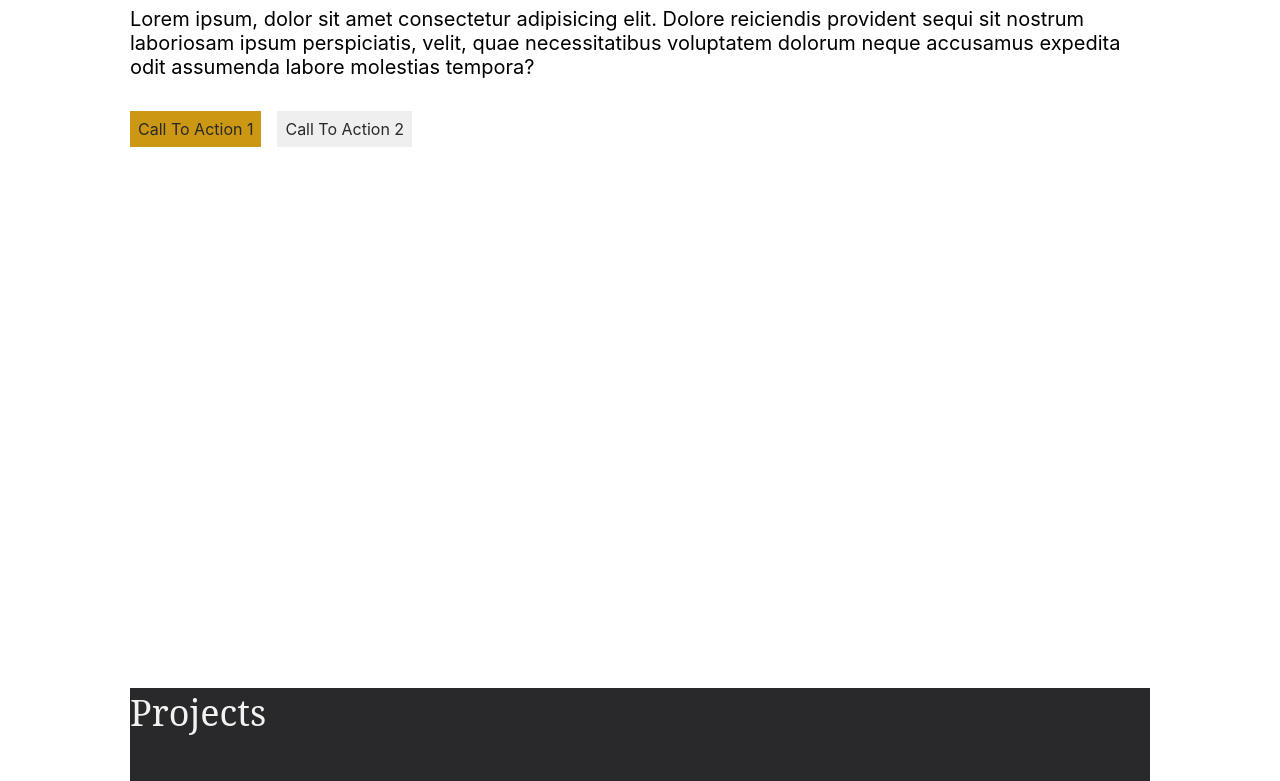
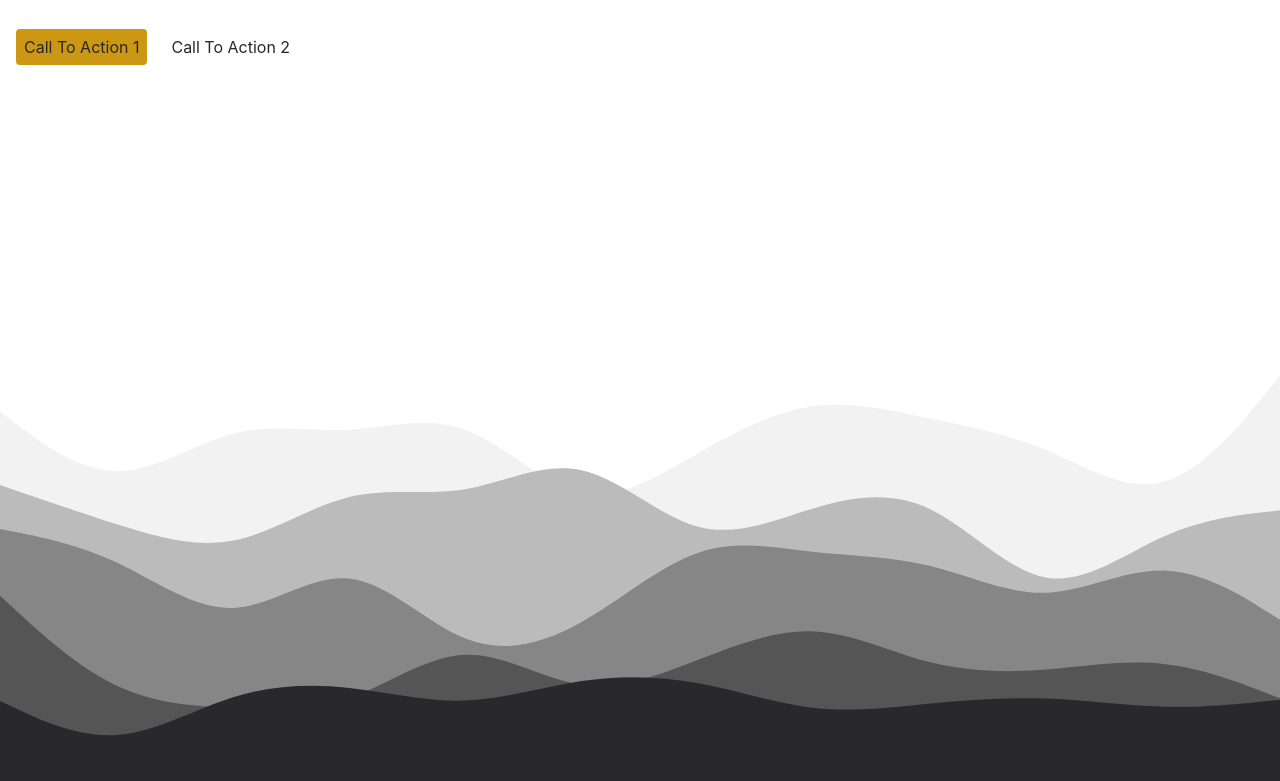
Before and after one commit to carlosaqf/portfolio, a Gatsby site: page / in a window 1280 px wide. Shown: the part 269-1050 px from the top of the page. Built offline with nearby package versions, Linux system fonts and the light colour scheme; Gatsby itself is replaced by a stand-in of ours.

Commit message:
Batch Updates. Updated Hero section. Button styling.

```diff
--- a/src/components/About/about.styles.ts
+++ b/src/components/About/about.styles.ts
@@ -4,4 +4,7 @@ import { colors } from '../../styles/colors'
 export const AboutWrapper = styled.div`
 	background-color: ${colors.dark};
 	height: 50rem;
+
+	width: 100%;
+	grid-column: 1 / 4;
 `
--- a/src/components/Blog/blog.styles.ts
+++ b/src/components/Blog/blog.styles.ts
@@ -7,4 +7,6 @@ export const BlogWrapper = styled.div`
 	h3{
 		color: ${colors.dark};
 	}
+
+	grid-column: 2;
 `
--- a/src/components/Button/button.styles.ts
+++ b/src/components/Button/button.styles.ts
@@ -0,0 +1,22 @@
+import styled from 'styled-components'
+import { colors } from '../../styles/colors'
+
+export const StyledLink = styled.a`
+	margin-right: 1rem;
+	padding: 0.5rem;
+	border: none;
+	color: ${colors.dark};
+	border-radius: 0.25rem;
+
+	text-decoration: none;
+`
+
+export const StyledButton = styled.button`
+	margin-right: 1rem;
+	padding: 0.5rem;
+	border: none;
+	color: ${colors.dark};
+	border-radius: 0.25rem;
+
+	background-color: ${colors.primary};
+`
--- a/src/components/Button/button.tsx
+++ b/src/components/Button/button.tsx
@@ -1,11 +1,24 @@
 import React from 'react'
+import { StyledLink, StyledButton } from './button.styles'
 
-const Button:React.FC = () => {
+interface ButtonProps{
+	link?: string;
+	text?: string;
+}
+
+const Button:React.FC <ButtonProps> = ({ link, text }) => {
+
 	return(
 		<>
-			<div>
-				Button
-			</div>
+			{ link ?
+				<StyledLink href={link}>
+					{text}
+				</StyledLink>
+			:
+				<StyledButton>
+					{text}
+				</StyledButton>
+			}
 		</>
 	)
 }
--- a/src/components/Contact/contact.styles.ts
+++ b/src/components/Contact/contact.styles.ts
@@ -7,4 +7,6 @@ export const ContactWrapper = styled.div`
 	h3{
 		color: ${colors.dark};
 	}
+
+	grid-column: 2;
 `
--- a/src/components/Hero/hero.styles.ts
+++ b/src/components/Hero/hero.styles.ts
@@ -2,15 +2,17 @@ import styled from 'styled-components'
 import { colors } from '../../styles/colors'
 
 export const HeroWrapper = styled.div`
-	height: 50rem;
+	width: 100%;
+	grid-column: 1 / 4;
+	padding: 1rem;
 
 	#colored{
 		color: ${colors.primary};
-		font-size: 72px;
+		font-size: 4rem;
 	}
 
 	h1{
-		font-size: 72px;
+		font-size: 4rem;
 		margin-bottom: 2rem;
 	}
 
@@ -18,15 +20,14 @@ export const HeroWrapper = styled.div`
 		font-size: 20px;
 		margin-bottom: 2rem;
 	}
+`
 
-	div > button{
-		margin-right: 1rem;
-		padding: 0.5rem;
-		border: none;
-		color: ${colors.dark};
-	}
+export const LayersContainer = styled.div`
+	width: 100%;
+	grid-column: 1 / 4;
 
-	div > #primary{
-		background-color: ${colors.primary};
+	#visual{
+		width: 100%;
+		display: block;
 	}
 `
--- a/src/components/Hero/hero.tsx
+++ b/src/components/Hero/hero.tsx
@@ -1,5 +1,7 @@
 import React from 'react'
-import { HeroWrapper } from './hero.styles'
+import { HeroWrapper, LayersContainer } from './hero.styles'
+import Layers from '../../images/layers.svg';
+import { Button } from '../index'
 
 const Hero:React.FC = () => {
 	return(
@@ -8,10 +10,14 @@ const Hero:React.FC = () => {
 				<h1>From Concept to <span id='colored'>Code</span>.</h1>
 				<p>Lorem ipsum, dolor sit amet consectetur adipisicing elit. Dolore reiciendis provident sequi sit nostrum laboriosam ipsum perspiciatis, velit, quae necessitatibus voluptatem dolorum neque accusamus expedita odit assumenda labore molestias tempora?</p>
 				<div>
-					<button id='primary'>Call To Action 1</button>
-					<button>Call To Action 2</button>
+					<Button text='Call To Action 1'/>
+					<Button link='www.google.com' text='Call To Action 2'/>
 				</div>
 			</HeroWrapper>
+
+			<LayersContainer>
+				<Layers />
+			</LayersContainer>
 		</>
 	)
 }
--- a/src/components/Navbar/navbar.styles.ts
+++ b/src/components/Navbar/navbar.styles.ts
@@ -10,7 +10,7 @@ import { colors } from '../../styles/colors'
 export const Wrapper = styled.nav`
 	display: flex;
 	align-items: center;
-	margin-bottom: 5rem;
+	margin-bottom: 1rem;
 	background-color: ${colors.dark};
 	padding: 1rem 3.125rem 1rem 3.125rem;
 	box-shadow: ${colors.boxShadow};
--- a/src/components/Projects/projects.styles.ts
+++ b/src/components/Projects/projects.styles.ts
@@ -4,4 +4,7 @@ import { colors } from '../../styles/colors'
 export const ProjectWrapper = styled.div`
 	background-color: ${colors.dark};
 	height: 50rem;
+
+	width: 100%;
+	grid-column: 1 / 4;
 `
--- a/src/pages/index.tsx
+++ b/src/pages/index.tsx
@@ -6,13 +6,11 @@ const IndexPage = () => {
   return (
     <>
       <Layout>
-        <main>
-          <Hero />
-          <Projects />
-          <Blog />
-          <About />
-          <Contact />
-        </main>
+        <Hero />
+        <Projects />
+        <Blog />
+        <About />
+        <Contact />
       </Layout>
     </>
   )
--- a/src/styles/global.ts
+++ b/src/styles/global.ts
@@ -31,18 +31,15 @@ export default GlobalStyle
 
 export const Container = styled.div`
 	margin: 0 auto;
-	padding: 0 3.125rem;
-	max-width: 70rem; // 81.25
 	width: 100%;
-	display: flex;
-	flex-direction: column;
-	/* height: 100vh; */
+	display: grid;
+	grid-template-columns: 1fr min(80%, 43.75rem) 1fr;
 
 	@media (max-width: 25rem){
-		padding: 0 0.625rem;
+		/* padding: 0 0.625rem; */
 	}
 
 	@media (max-width: 61.938rem){
-		padding: 0 1.875rem;
+		/* padding: 0 1.875rem; */
 	}
 `
```
Also changed, not shown: src/images/layers.svg (added), src/images/wave.svg.
